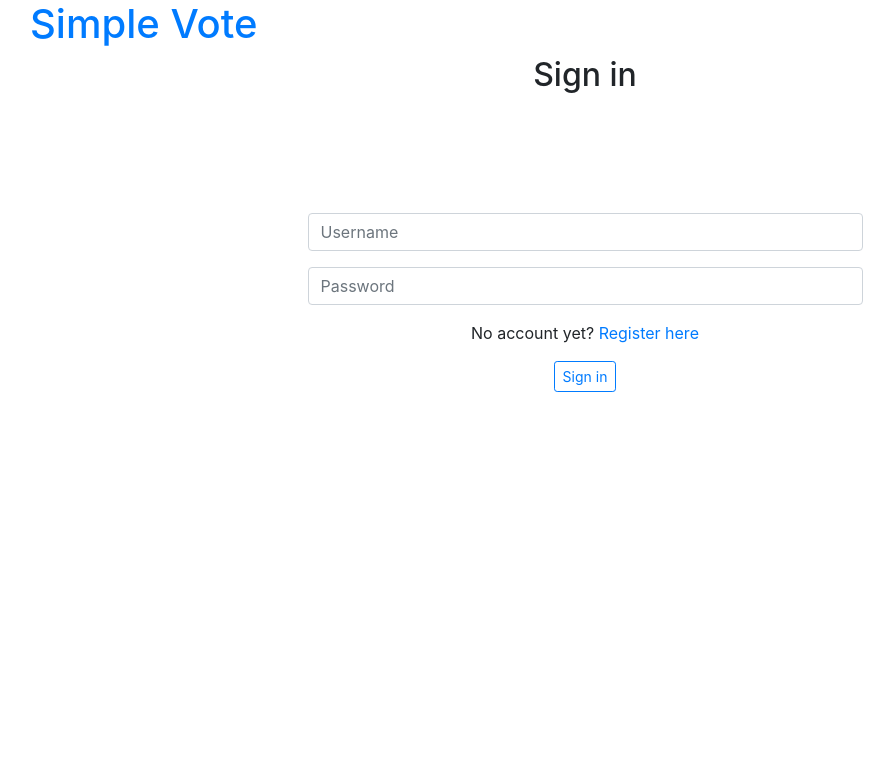
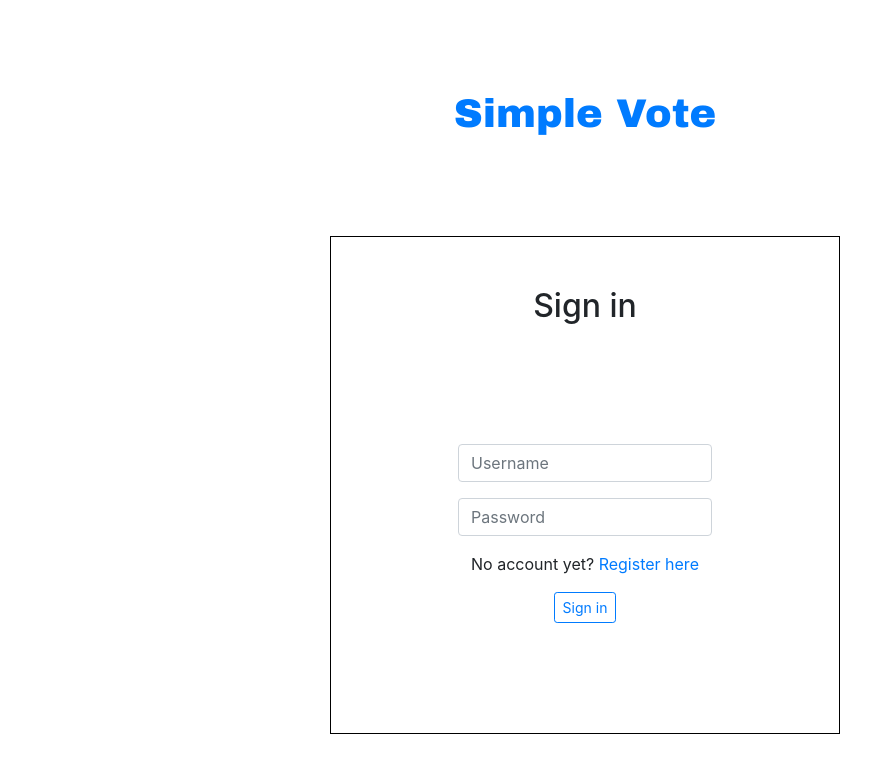
Before and after one commit to SilvioMerz/Simple-Vote, a PHP site: page /webcontent/login.php in a window 1280 px wide. Shown: the top 773 px of the page, without its empty margins (55-949 px from the left). Run offline with PHP 8.4, Linux system fonts and the light colour scheme; data that the repository does not hold is empty.

Commit message:
change style in login

```diff
--- a/styles/forms.css
+++ b/styles/forms.css
@@ -4,6 +4,7 @@ div input {
 
 .sign {
     text-align: center;
+    margin-top: 50px;
 }
 
 .center-screen {
@@ -14,3 +15,25 @@ div input {
     text-align: center;
     min-height: 50vh;
 }
+
+.header{
+    display: flex;
+    justify-content: center;
+    align-items: center;
+    text-align: center;
+    margin-top: 50px;
+    margin-bottom: 50px;
+}
+.allItems{
+    border-color: black;
+    border-width: 1px;
+    border-style: solid;
+    margin-left: 300px;
+    margin-right: 300px;
+}
+h1 {
+    font-family: "Arial Black", sans-serif;
+    color: #1a82ae;
+    display: inline-block;
+    padding: 1em;
+}
--- a/webcontent/login.php
+++ b/webcontent/login.php
@@ -46,8 +46,11 @@ if (isset($_POST["submit"])) {
 
 <body>
 <div class="container">
-    <h1><a href="index.php">Simple Vote</a></h1>
+    <div class="header">
+        <h1><a href="index.php">Simple Vote</a></h1>
+    </div>
 
+    <div class="allItems">
     <div class="sign">
         <h2>Sign in</h2>
     </div>
@@ -73,6 +76,7 @@ if (isset($_POST["submit"])) {
             <button type="submit" name="submit" class="btn btn-sm btn-outline-primary">Sign in</button>
         </div>
     </form>
+    </div>
 </div>
 </body>
 </html>
```
